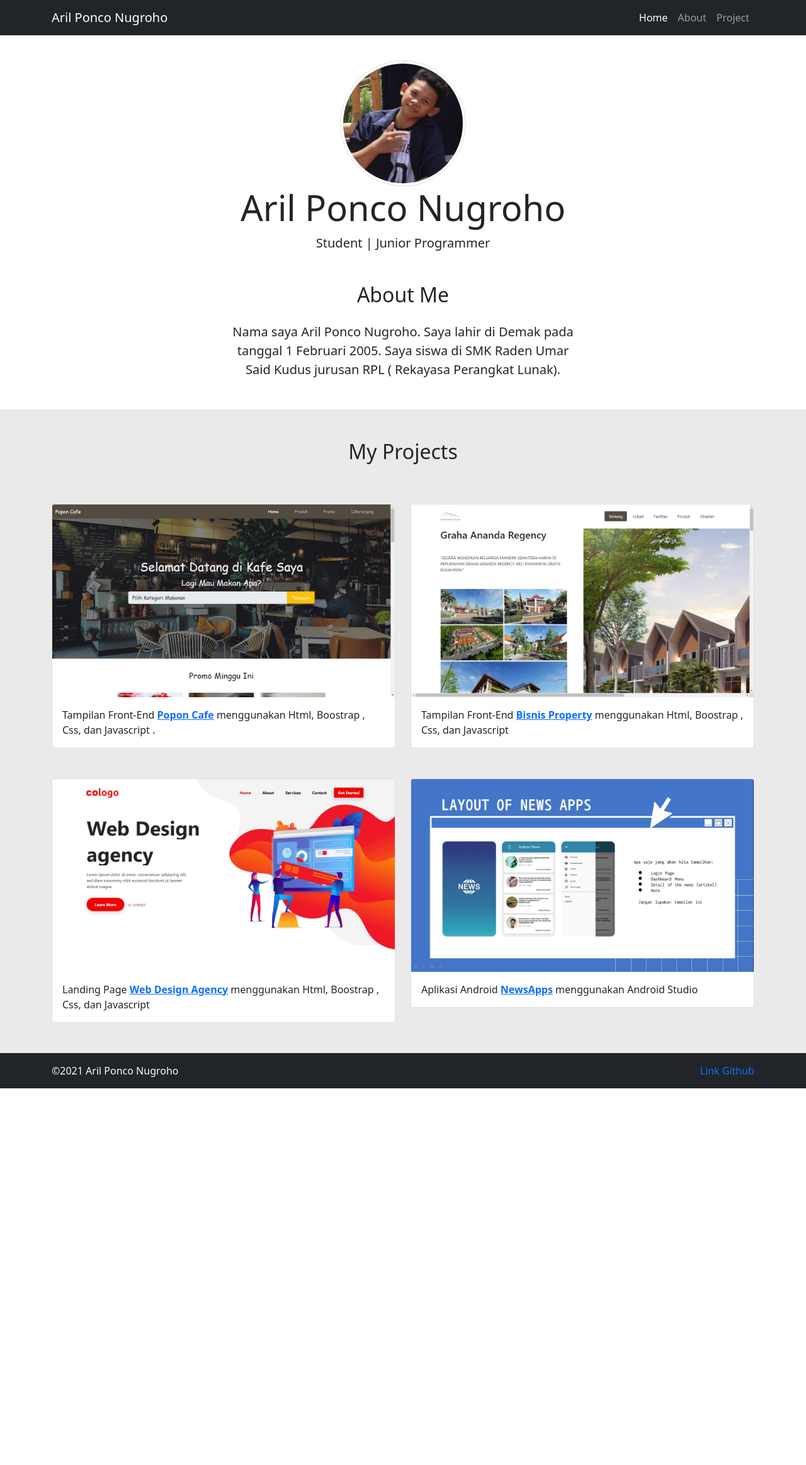
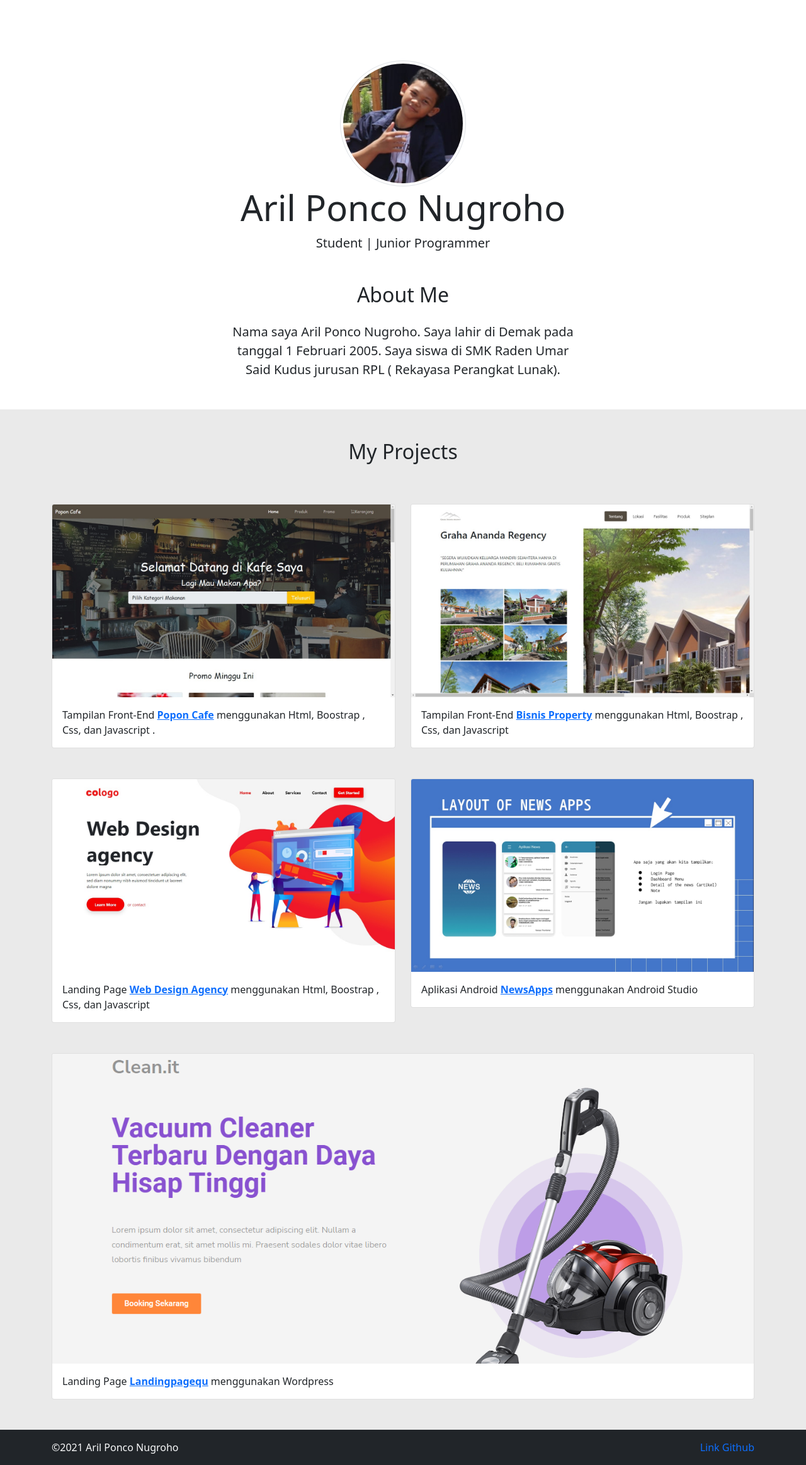
Before and after one commit to ArilPopon/ArilPopon.github.io, a plain HTML site: page index.html in a window 1280 px wide. Shown: the whole page at 63% size. Before the commit the page ends 1728 px from the top, so only its background shows below. Drawn offline with nearby package versions, Linux system fonts and the light colour scheme.

Commit message:
menambahkan baru

```diff
--- a/index.html
+++ b/index.html
@@ -25,41 +25,6 @@
     <title>My Portfolio | Aril Ponco Nugroho</title>
   </head>
   <body id="home">
-    <!-- Navbar -->
-    <nav
-      class="navbar navbar-expand-lg navbar-dark bg-dark shadow-sm fixed-top"
-    >
-      <div class="container">
-        <a class="navbar-brand" href="#">Aril Ponco Nugroho</a>
-        <button
-          class="navbar-toggler"
-          type="button"
-          data-bs-toggle="collapse"
-          data-bs-target="#navbarNav"
-          aria-controls="navbarNav"
-          aria-expanded="false"
-          aria-label="Toggle navigation"
-        >
-          <span class="navbar-toggler-icon"></span>
-        </button>
-        <div class="collapse navbar-collapse" id="navbarNav">
-          <ul class="navbar-nav ms-auto">
-            <li class="nav-item">
-              <a class="nav-link active" aria-current="page" href="#home"
-                >Home</a
-              >
-            </li>
-            <li class="nav-item">
-              <a class="nav-link" href="#about">About</a>
-            </li>
-            <li class="nav-item">
-              <a class="nav-link" href="#project">Project</a>
-            </li>
-          </ul>
-        </div>
-      </div>
-    </nav>
-
     <!-- Jumbotron -->
     <div class="jumbotron text-center">
       <img
@@ -185,6 +150,28 @@
               </div>
             </div>
           </div>
+
+          <div class="col-md-12 mb-5">
+            <div class="card">
+              <img
+                src="img/projects/landingpagequ.png"
+                class="card-img-top"
+                alt="Project 4"
+              />
+              <div class="card-body">
+                <p class="card-text">
+                  Landing Page
+                  <a
+                    href="https://landingpagequ.000webhostapp.com/"
+                    target="blank"
+                    class="text-primary fw-bold"
+                    >Landingpagequ</a
+                  >
+                  menggunakan Wordpress
+                </p>
+              </div>
+            </div>
+          </div>
         </div>
       </div>
     </section>
```
Also changed, not shown: img/projects/landingpagequ.png (added).
